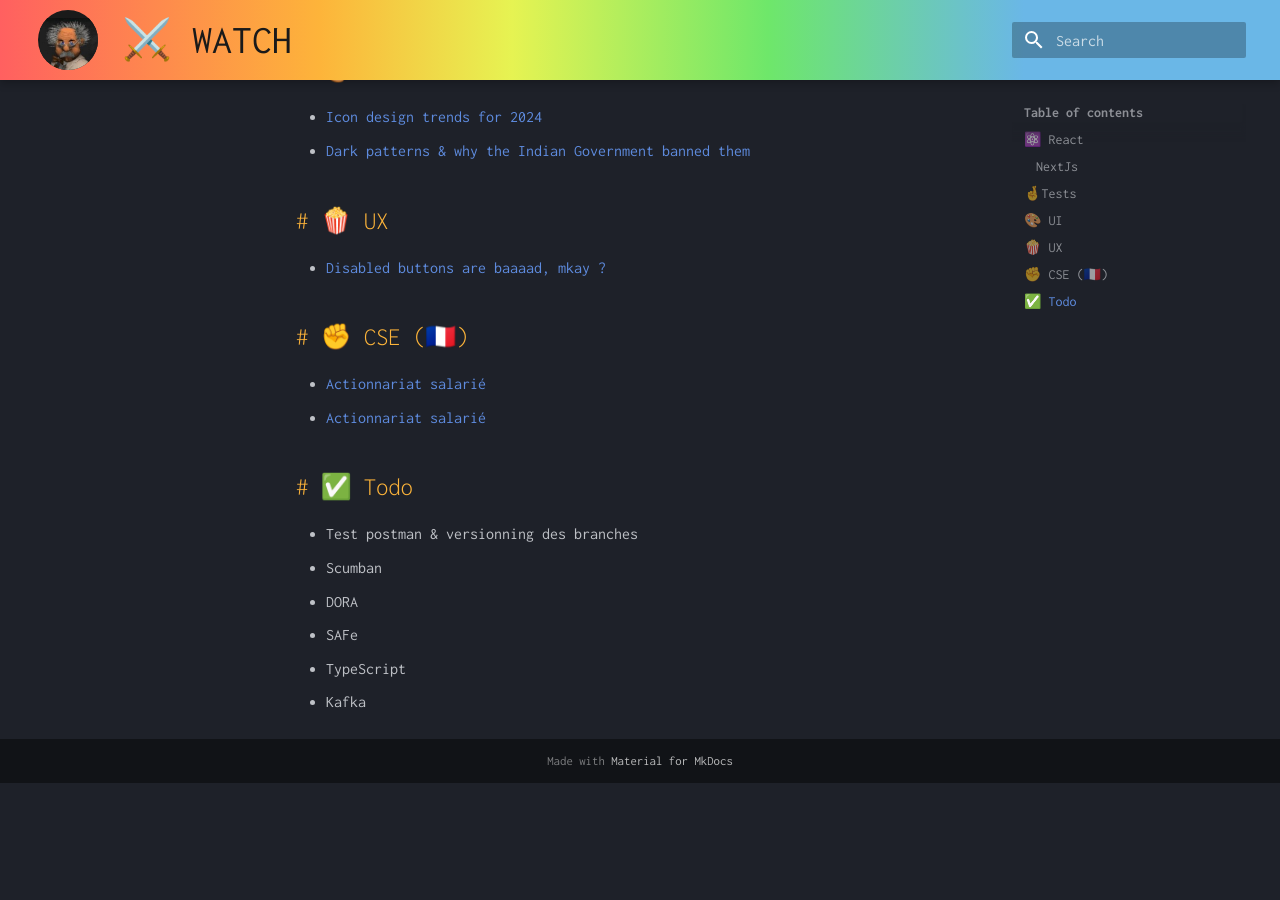
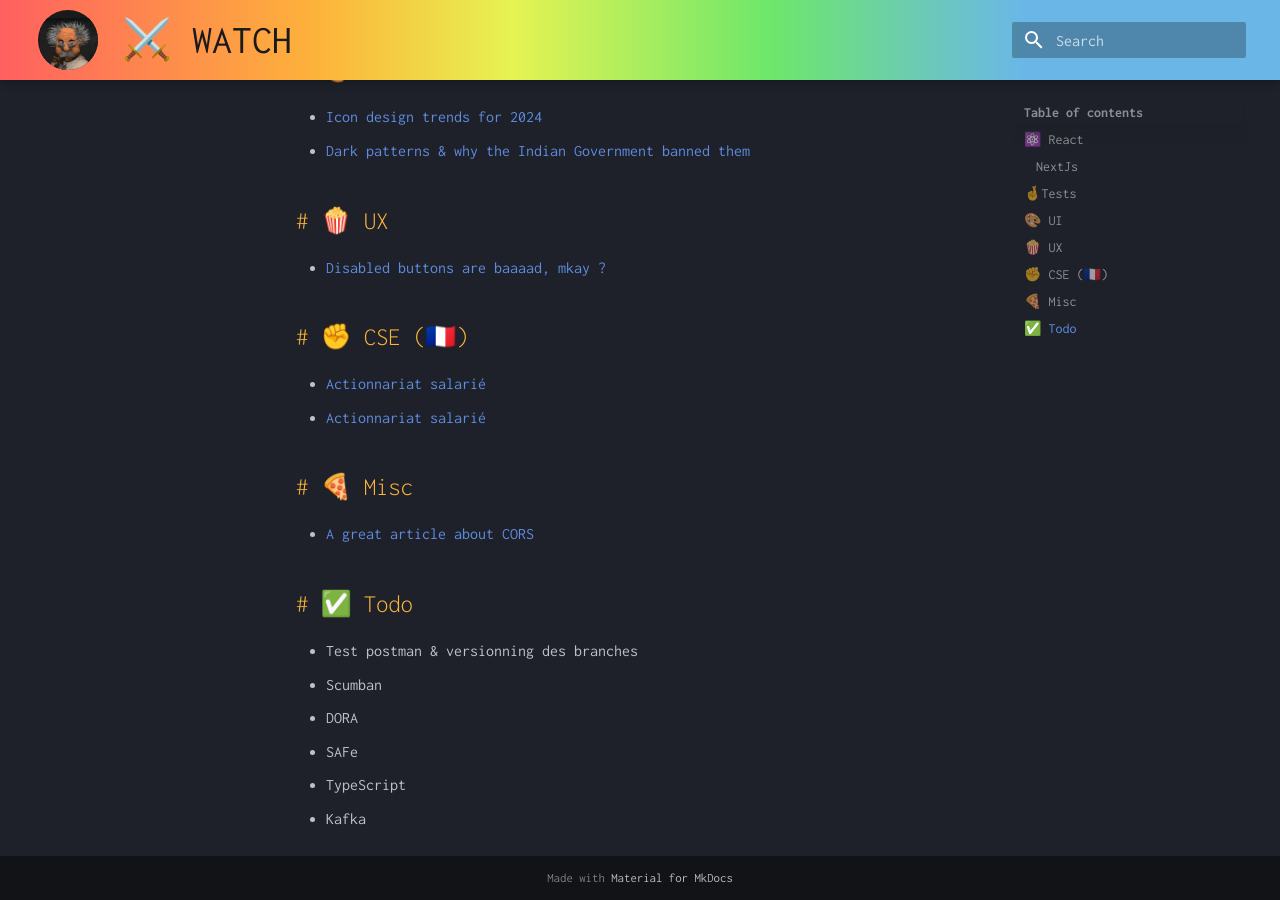
Before and after one commit to keninette/cheatsheets, an MkDocs documentation site: the page built from docs/watch/index.md, in a window 1280 px wide and 900 px high, scrolled down 912 px. Built offline with MkDocs 1.6.1 and Material for MkDocs 9.7.7, drawn with Linux system fonts in a browser that asks for light colours; before the commit the page ends 1695 px from its top, so only the background shows below that.

Commit message:
Adding a great article about CORS

```diff
--- a/docs/watch/index.md
+++ b/docs/watch/index.md
@@ -24,6 +24,9 @@
 - [Actionnariat salarié](https://www.economie.gouv.fr/entreprises/comment-fonctionne-lactionnariat-salarie)
 - [Actionnariat salarié](https://www.impots.gouv.fr/particulier/lactionnariat-salarie)
 
+## 🍕 Misc
+- [A great article about CORS](https://levelup.gitconnected.com/cors-finally-explained-simply-ae42b52a70a3)
+
 ## ✅ Todo
 
 - Test postman & versionning des branches
```
